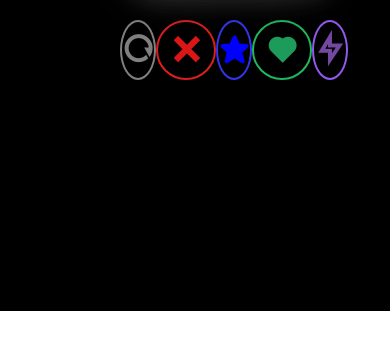
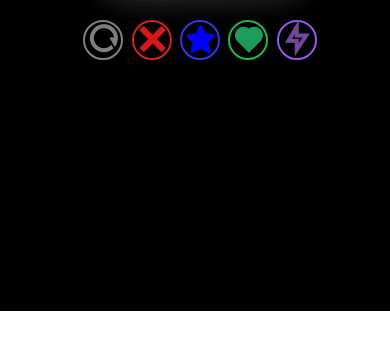
Before and after one commit to ghostfreak10/miniproject, a plain HTML site: page index.html in a window 390 px wide. Shown: the part 533-894 px from the top of the page. After the commit the page ends 844 px from the top, so only its background shows below. Drawn offline with nearby package versions, Linux system fonts and the light colour scheme.

Commit message:
swiperbtn fix

```diff
--- a/style.css
+++ b/style.css
@@ -17,7 +17,7 @@ body{
     width: 100%;
     /* background: #f0f2f4; */
     background-color: rgb(0, 0, 0);
-
+    overflow: hidden;
 }
 * {
     margin: 0;
--- a/swiper.css
+++ b/swiper.css
@@ -18,7 +18,7 @@
     display: flex;
     /* background-color: rgb(189, 189, 39); */
     height: 20vh;
-    width: 70%;
+    width: 100%;
     margin-top: 30px;
     justify-content: space-around;
 }
@@ -79,4 +79,16 @@
         height: 300px;
         width: 200px;
       }
+      .circle{
+        height: 40px;
+        width: 40px;
+        border: 2px solid gray;
+        border-radius: 50%;
+    }
+    .swiperbtn{
+        display: flex;
+        justify-content: space-evenly;
+        /* background-color: white; */
+        width: 250px;
+    }
 }
```
